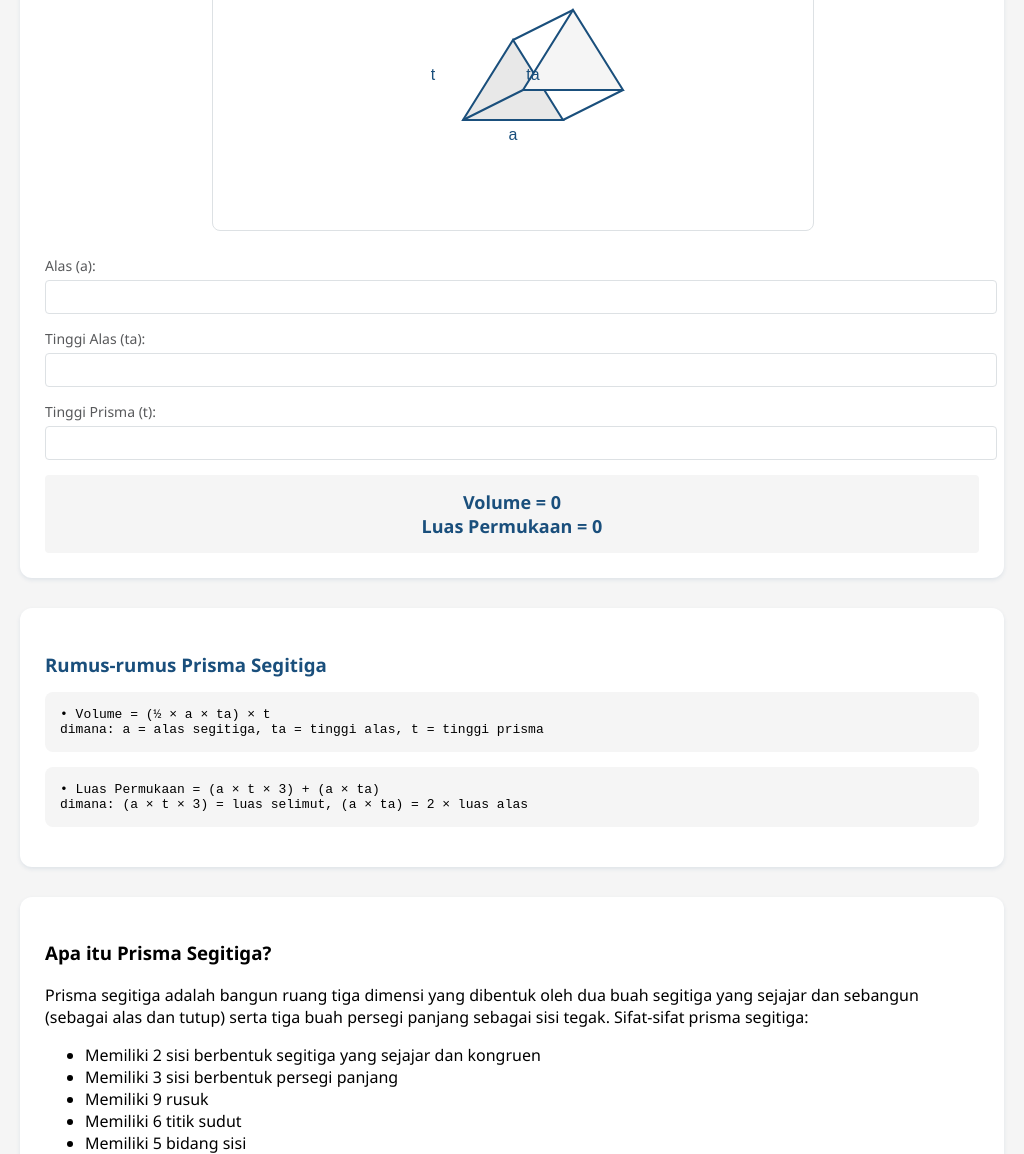
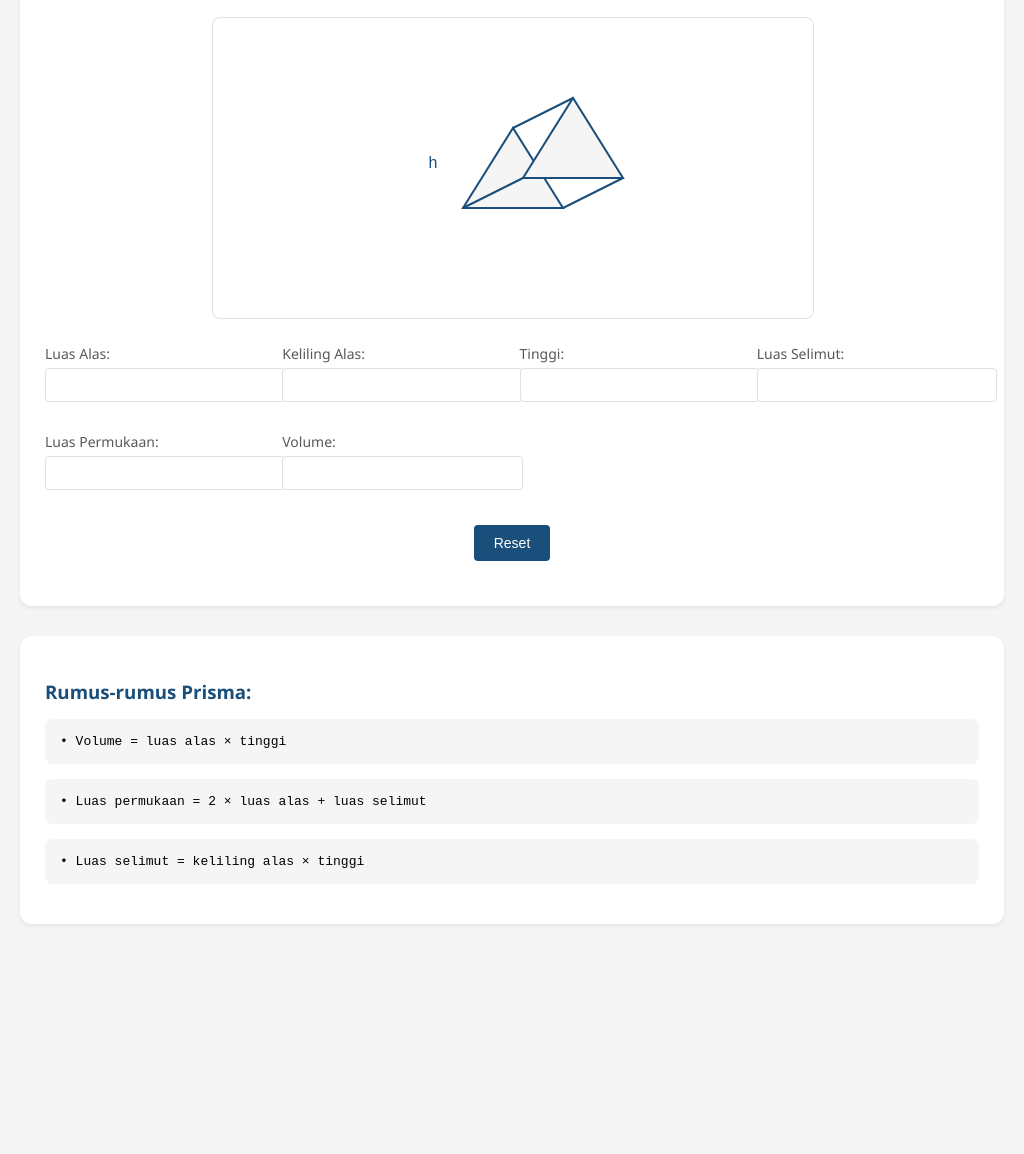
Before and after one commit to bimapopo345/rab-bpsi-footer, an Electron app: page kalkulator_prisma.html in a window 1024 px wide. Shown: the part 262-1416 px from the top of the page. After the commit the page ends 1256 px from the top, so only its background shows below. Drawn offline with Linux system fonts and the light colour scheme.

Commit message:
ADD : Kalkulator Hitung - Prisma

```diff
--- a/kalkulator_prisma.html
+++ b/kalkulator_prisma.html
@@ -58,6 +58,21 @@
             margin-bottom: 20px;
         }
 
+        .instructions {
+            text-align: center;
+            margin-bottom: 20px;
+            color: var(--accent);
+        }
+
+        .instructions h3 {
+            margin-bottom: 5px;
+        }
+
+        .instructions p {
+            margin-top: 0;
+            font-size: 14px;
+        }
+
         .canvas-container {
             width: 100%;
             max-width: 600px;
@@ -69,6 +84,12 @@
             height: 300px;
             border: 1px solid var(--border);
             border-radius: 8px;
+        }
+
+        .input-grid {
+            display: grid;
+            grid-template-columns: repeat(auto-fit, minmax(200px, 1fr));
+            gap: 15px;
         }
 
         .input-group {
@@ -96,15 +117,24 @@
             box-shadow: 0 0 0 2px var(--shadow);
         }
 
-        .result {
-            margin-top: 15px;
-            padding: 15px;
-            background-color: var(--background);
+        .button-container {
+            text-align: center;
+            margin: 20px 0;
+        }
+
+        .reset-btn {
+            background-color: var(--primary);
+            color: var(--white);
+            border: none;
+            padding: 10px 20px;
             border-radius: 4px;
-            text-align: center;
-            font-weight: bold;
-            color: var(--primary);
-            font-size: 18px;
+            cursor: pointer;
+            font-size: 14px;
+            transition: background-color 0.3s;
+        }
+
+        .reset-btn:hover {
+            background-color: var(--hover);
         }
 
         .formula-section {
@@ -123,10 +153,6 @@
             margin-bottom: 15px;
             font-family: monospace;
         }
-
-        .info-section {
-            margin-top: 30px;
-        }
     </style>
 </head>
 
@@ -141,79 +167,58 @@
 
     <div class="container">
         <div class="card">
+            <div class="instructions">
+                <h3>Kalkulator Prisma</h3>
+                <p>Masukkan tiga nilai. Nilai lainnya akan dihitung secara otomatis.</p>
+            </div>
+
             <div class="canvas-container">
                 <canvas id="prismaCanvas"></canvas>
             </div>
 
             <div class="input-grid">
                 <div class="input-group">
-                    <label>Alas (a):</label>
-                    <input type="number" id="alas" step="0.1" oninput="updatePrisma('alas')">
+                    <label>Luas Alas:</label>
+                    <input type="number" id="baseArea" step="0.1" oninput="updatePrisma()">
                 </div>
                 <div class="input-group">
-                    <label>Tinggi Alas (ta):</label>
-                    <input type="number" id="tinggiAlas" step="0.1" oninput="updatePrisma('tinggiAlas')">
+                    <label>Keliling Alas:</label>
+                    <input type="number" id="basePerimeter" step="0.1" oninput="updatePrisma()">
                 </div>
                 <div class="input-group">
-                    <label>Tinggi Prisma (t):</label>
-                    <input type="number" id="tinggi" step="0.1" oninput="updatePrisma('tinggi')">
+                    <label>Tinggi:</label>
+                    <input type="number" id="height" step="0.1" oninput="updatePrisma()">
+                </div>
+                <div class="input-group">
+                    <label>Luas Selimut:</label>
+                    <input type="number" id="lateralArea" step="0.1" oninput="updatePrisma()">
+                </div>
+                <div class="input-group">
+                    <label>Luas Permukaan:</label>
+                    <input type="number" id="surface" step="0.1" oninput="updatePrisma()">
+                </div>
+                <div class="input-group">
+                    <label>Volume:</label>
+                    <input type="number" id="volume" step="0.1" oninput="updatePrisma()">
                 </div>
             </div>
 
-            <div class="result" id="result">
-                Volume = 0
-                <br>
-                Luas Permukaan = 0
+            <div class="button-container">
+                <button class="reset-btn" onclick="resetCalculator()">Reset</button>
             </div>
         </div>
 
         <div class="card formula-section">
-            <h3>Rumus-rumus Prisma Segitiga</h3>
+            <h3>Rumus-rumus Prisma:</h3>
             <div class="formula">
-                • Volume = (½ × a × ta) × t
-                <br>
-                dimana: a = alas segitiga, ta = tinggi alas, t = tinggi prisma
+                • Volume = luas alas × tinggi
             </div>
             <div class="formula">
-                • Luas Permukaan = (a × t × 3) + (a × ta)
-                <br>
-                dimana: (a × t × 3) = luas selimut, (a × ta) = 2 × luas alas
+                • Luas permukaan = 2 × luas alas + luas selimut
             </div>
-        </div>
-
-        <div class="card info-section">
-            <h3>Apa itu Prisma Segitiga?</h3>
-            <p>
-                Prisma segitiga adalah bangun ruang tiga dimensi yang dibentuk oleh dua buah segitiga yang sejajar dan
-                sebangun (sebagai alas dan tutup) serta tiga buah persegi panjang sebagai sisi tegak.
-                Sifat-sifat prisma segitiga:
-            </p>
-            <ul>
-                <li>Memiliki 2 sisi berbentuk segitiga yang sejajar dan kongruen</li>
-                <li>Memiliki 3 sisi berbentuk persegi panjang</li>
-                <li>Memiliki 9 rusuk</li>
-                <li>Memiliki 6 titik sudut</li>
-                <li>Memiliki 5 bidang sisi</li>
-            </ul>
-
-            <h3>Komponen Prisma Segitiga</h3>
-            <ul>
-                <li>Alas dan tutup: berbentuk segitiga dengan ukuran sama</li>
-                <li>Alas segitiga (a): panjang alas dari segitiga alas/tutup</li>
-                <li>Tinggi alas (ta): tinggi dari segitiga alas/tutup</li>
-                <li>Tinggi prisma (t): jarak antara alas dan tutup</li>
-                <li>Selimut: tiga bidang persegi panjang yang menghubungkan alas dan tutup</li>
-            </ul>
-
-            <h3>Cara Menghitung</h3>
-            <p>
-                Untuk menghitung volume dan luas permukaan prisma segitiga, Anda perlu mengetahui:
-            </p>
-            <ul>
-                <li>Alas segitiga (a)</li>
-                <li>Tinggi segitiga alas (ta)</li>
-                <li>Tinggi prisma (t)</li>
-            </ul>
+            <div class="formula">
+                • Luas selimut = keliling alas × tinggi
+            </div>
         </div>
     </div>
 
@@ -226,114 +231,182 @@
         function drawPrisma(highlight = null) {
             ctx.clearRect(0, 0, canvas.width, canvas.height);
 
-            // Set style
-            ctx.strokeStyle = '#1a4f7c';
-            ctx.lineWidth = 2;
-            ctx.fillStyle = '#f5f5f5';
-
             const centerX = canvas.width / 2;
             const centerY = canvas.height / 2;
             const baseWidth = 100;
             const baseHeight = 80;
             const depth = 60;
 
-            // Gambar segitiga belakang
-            ctx.beginPath();
-            ctx.moveTo(centerX - baseWidth / 2, centerY + baseHeight / 2);
-            ctx.lineTo(centerX + baseWidth / 2, centerY + baseHeight / 2);
-            ctx.lineTo(centerX, centerY - baseHeight / 2);
-            ctx.closePath();
-            ctx.fillStyle = '#e8e8e8';
-            ctx.fill();
-            ctx.stroke();
-
-            // Gambar garis tinggi segitiga jika dipilih
-            if (highlight === 'tinggiAlas') {
+            function drawFace(points, fillStyle) {
                 ctx.beginPath();
-                ctx.setLineDash([5, 5]);
-                ctx.strokeStyle = '#f26522';
-                ctx.lineWidth = 3;
-                ctx.moveTo(centerX, centerY - baseHeight / 2);
-                ctx.lineTo(centerX, centerY + baseHeight / 2);
+                ctx.moveTo(points[0][0], points[0][1]);
+                for (let i = 1; i < points.length; i++) {
+                    ctx.lineTo(points[i][0], points[i][1]);
+                }
+                ctx.closePath();
+                ctx.fillStyle = fillStyle;
+                ctx.fill();
                 ctx.stroke();
-                ctx.setLineDash([]);
             }
 
-            // Gambar segitiga depan
-            ctx.beginPath();
-            ctx.moveTo(centerX - baseWidth / 2 + depth, centerY + baseHeight / 2 - depth / 2);
-            ctx.lineTo(centerX + baseWidth / 2 + depth, centerY + baseHeight / 2 - depth / 2);
-            ctx.lineTo(centerX + depth, centerY - baseHeight / 2 - depth / 2);
-            ctx.closePath();
-            ctx.fillStyle = '#f5f5f5';
-            ctx.fill();
-            ctx.stroke();
+            // Default styles
+            ctx.strokeStyle = '#1a4f7c';
+            ctx.lineWidth = 2;
 
-            // Gambar garis penghubung
-            ctx.beginPath();
-            ctx.moveTo(centerX - baseWidth / 2, centerY + baseHeight / 2);
-            ctx.lineTo(centerX - baseWidth / 2 + depth, centerY + baseHeight / 2 - depth / 2);
-            ctx.moveTo(centerX + baseWidth / 2, centerY + baseHeight / 2);
-            ctx.lineTo(centerX + baseWidth / 2 + depth, centerY + baseHeight / 2 - depth / 2);
-            ctx.moveTo(centerX, centerY - baseHeight / 2);
-            ctx.lineTo(centerX + depth, centerY - baseHeight / 2 - depth / 2);
-            ctx.stroke();
+            const faces = {
+                back: {
+                    points: [
+                        [centerX - baseWidth / 2, centerY + baseHeight / 2],
+                        [centerX + baseWidth / 2, centerY + baseHeight / 2],
+                        [centerX, centerY - baseHeight / 2]
+                    ]
+                },
+                front: {
+                    points: [
+                        [centerX - baseWidth / 2 + depth, centerY + baseHeight / 2 - depth / 2],
+                        [centerX + baseWidth / 2 + depth, centerY + baseHeight / 2 - depth / 2],
+                        [centerX + depth, centerY - baseHeight / 2 - depth / 2]
+                    ]
+                }
+            };
 
-            // Highlight sesuai input yang aktif
-            if (highlight) {
-                ctx.strokeStyle = '#f26522';
-                ctx.lineWidth = 3;
-                ctx.beginPath();
+            switch (highlight) {
+                case 'baseArea':
+                    // Highlight alas
+                    drawFace(faces.back.points, '#f26522');
+                    drawFace(faces.front.points, '#f5f5f5');
+                    break;
 
-                switch (highlight) {
-                    case 'alas':
-                        ctx.moveTo(centerX - baseWidth / 2, centerY + baseHeight / 2);
-                        ctx.lineTo(centerX + baseWidth / 2, centerY + baseHeight / 2);
-                        break;
-                    case 'tinggi':
-                        ctx.setLineDash([5, 5]);
-                        ctx.moveTo(centerX - baseWidth / 2 - 20, centerY + baseHeight / 2);
-                        ctx.lineTo(centerX - baseWidth / 2 - 20, centerY + baseHeight / 2 - depth / 2);
-                        break;
-                }
+                case 'basePerimeter':
+                    // Highlight keliling alas
+                    drawFace(faces.back.points, '#f5f5f5');
+                    drawFace(faces.front.points, '#f5f5f5');
+                    ctx.strokeStyle = '#f26522';
+                    ctx.lineWidth = 3;
+                    ctx.beginPath();
+                    ctx.moveTo(...faces.back.points[0]);
+                    ctx.lineTo(...faces.back.points[1]);
+                    ctx.lineTo(...faces.back.points[2]);
+                    ctx.closePath();
+                    ctx.stroke();
+                    break;
 
-                ctx.stroke();
-                ctx.setLineDash([]);
+                case 'height':
+                    // Highlight tinggi
+                    drawFace(faces.back.points, '#f5f5f5');
+                    drawFace(faces.front.points, '#f5f5f5');
+                    ctx.setLineDash([5, 5]);
+                    ctx.strokeStyle = '#f26522';
+                    ctx.lineWidth = 3;
+                    ctx.beginPath();
+                    ctx.moveTo(centerX - baseWidth / 2 - 20, centerY + baseHeight / 2);
+                    ctx.lineTo(centerX - baseWidth / 2 - 20, centerY + baseHeight / 2 - depth / 2);
+                    ctx.stroke();
+                    ctx.setLineDash([]);
+                    break;
+
+                case 'lateralArea':
+                    // Highlight selimut
+                    drawFace(faces.back.points, '#f5f5f5');
+                    drawFace(faces.front.points, '#f5f5f5');
+                    ctx.strokeStyle = '#f26522';
+                    ctx.lineWidth = 3;
+                    // Draw highlighted lateral edges
+                    for (let i = 0; i < 3; i++) {
+                        ctx.beginPath();
+                        ctx.moveTo(faces.back.points[i][0], faces.back.points[i][1]);
+                        ctx.lineTo(faces.front.points[i][0], faces.front.points[i][1]);
+                        ctx.stroke();
+                    }
+                    break;
+
+                case 'surface':
+                    // Highlight all surfaces
+                    drawFace(faces.back.points, '#f26522');
+                    drawFace(faces.front.points, '#f26522');
+                    ctx.strokeStyle = '#f26522';
+                    ctx.lineWidth = 3;
+                    // Draw all edges
+                    for (let i = 0; i < 3; i++) {
+                        ctx.beginPath();
+                        ctx.moveTo(faces.back.points[i][0], faces.back.points[i][1]);
+                        ctx.lineTo(faces.front.points[i][0], faces.front.points[i][1]);
+                        ctx.stroke();
+                    }
+                    break;
+
+                case 'volume':
+                    // Semi-transparent volume highlight
+                    drawFace(faces.back.points, 'rgba(242, 101, 34, 0.3)');
+                    drawFace(faces.front.points, 'rgba(242, 101, 34, 0.3)');
+                    ctx.strokeStyle = '#f26522';
+                    ctx.lineWidth = 2;
+                    for (let i = 0; i < 3; i++) {
+                        ctx.beginPath();
+                        ctx.moveTo(faces.back.points[i][0], faces.back.points[i][1]);
+                        ctx.lineTo(faces.front.points[i][0], faces.front.points[i][1]);
+                        ctx.stroke();
+                    }
+                    break;
+
+                default:
+                    // Default drawing
+                    drawFace(faces.back.points, '#f5f5f5');
+                    drawFace(faces.front.points, '#f5f5f5');
+                    // Draw connecting edges
+                    for (let i = 0; i < 3; i++) {
+                        ctx.beginPath();
+                        ctx.moveTo(faces.back.points[i][0], faces.back.points[i][1]);
+                        ctx.lineTo(faces.front.points[i][0], faces.front.points[i][1]);
+                        ctx.stroke();
+                    }
             }
 
-            // Label dimensi
+            // Labels
             ctx.font = '16px Arial';
             ctx.fillStyle = '#1a4f7c';
             ctx.textAlign = 'center';
-            ctx.fillText('a', centerX, centerY + baseHeight / 2 + 20);
-            ctx.fillText('ta', centerX + 20, centerY);
-            ctx.fillText('t', centerX - baseWidth / 2 - 30, centerY);
+            ctx.fillText('h', centerX - baseWidth / 2 - 30, centerY);
         }
 
-        function updatePrisma(highlightedPart) {
-            drawPrisma(highlightedPart);
+        function updatePrisma() {
+            const sourceId = document.activeElement ? document.activeElement.id : null;
+            let baseArea = parseFloat(document.getElementById('baseArea').value) || 0;
+            let basePerimeter = parseFloat(document.getElementById('basePerimeter').value) || 0;
+            let height = parseFloat(document.getElementById('height').value) || 0;
 
-            const a = parseFloat(document.getElementById('alas').value) || 0;
-            const ta = parseFloat(document.getElementById('tinggiAlas').value) || 0;
-            const t = parseFloat(document.getElementById('tinggi').value) || 0;
+            if (baseArea && height) {
+                const lateralArea = basePerimeter * height;
+                const surface = 2 * baseArea + lateralArea;
+                const volume = baseArea * height;
 
-            const luasAlas = (a * ta) / 2;
-            const volume = luasAlas * t;
-            const luasPermukaan = (a * t * 3) + (2 * luasAlas);
+                if (sourceId !== 'lateralArea') document.getElementById('lateralArea').value = lateralArea.toFixed(2);
+                if (sourceId !== 'surface') document.getElementById('surface').value = surface.toFixed(2);
+                if (sourceId !== 'volume') document.getElementById('volume').value = volume.toFixed(2);
+            }
 
-            document.getElementById('result').innerHTML =
-                `Volume = ${volume.toFixed(2)}<br>` +
-                `Luas Permukaan = ${luasPermukaan.toFixed(2)}`;
+            drawPrisma(sourceId);
+        }
+
+        function resetCalculator() {
+            const inputs = ['baseArea', 'basePerimeter', 'height', 'lateralArea', 'surface', 'volume'];
+            inputs.forEach(id => document.getElementById(id).value = '');
+            drawPrisma();
         }
 
         // Event listeners
-        ['alas', 'tinggiAlas', 'tinggi'].forEach(id => {
+        const inputs = ['baseArea', 'basePerimeter', 'height', 'lateralArea', 'surface', 'volume'];
+        inputs.forEach(id => {
             const elem = document.getElementById(id);
             elem.addEventListener('focus', () => drawPrisma(id));
-            elem.addEventListener('blur', () => drawPrisma());
+            elem.addEventListener('blur', () => {
+                if (!document.activeElement || !inputs.includes(document.activeElement.id)) {
+                    drawPrisma();
+                }
+            });
         });
 
-        // Gambar awal
+        // Initial draw
         drawPrisma();
     </script>
 </body>
```
